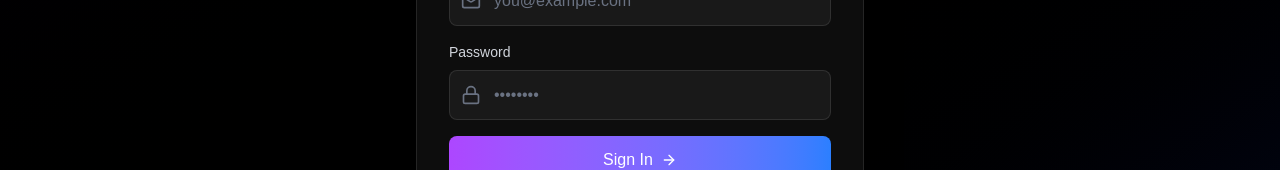
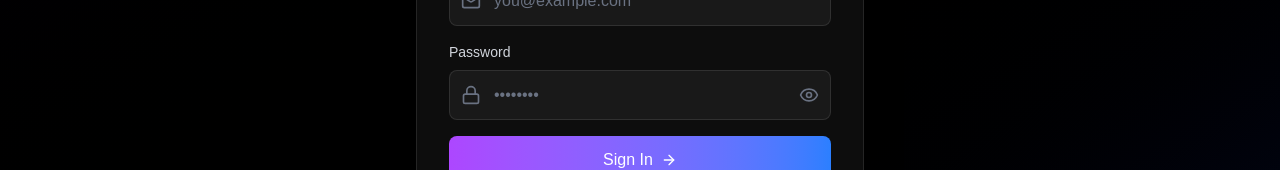
Before and after one commit to legamama/plume-ai, a Next.js app: page /login in a window 1280 px wide. Shown: the part 435-605 px from the top of the page. Built offline with nearby package versions, Linux system fonts and the light colour scheme; no server answers.

Commit message:
4:07PM 261125

```diff
--- a/src/app/dashboard/page.tsx
+++ b/src/app/dashboard/page.tsx
@@ -227,9 +227,9 @@ export default function Dashboard() {
 
     return (
         <ProtectedRoute>
-            <div className="flex h-[calc(100vh-4rem)] overflow-hidden bg-black">
+            <div className="flex flex-col lg:flex-row h-[calc(100vh-4rem)] overflow-hidden bg-black">
                 {/* Left Sidebar - Configuration */}
-                <div className="w-[400px] flex-shrink-0 border-r border-white/10 bg-black/50 backdrop-blur-xl flex flex-col h-full">
+                <div className="w-full lg:w-[400px] flex-shrink-0 border-b lg:border-b-0 lg:border-r border-white/10 bg-black/50 backdrop-blur-xl flex flex-col h-1/2 lg:h-full">
                     <div className="flex-1 overflow-y-auto p-6 space-y-8 no-scrollbar">
 
                         {/* Saved Profiles */}
@@ -386,7 +386,7 @@ export default function Dashboard() {
                 </div>
 
                 {/* Right Area - Canvas/Results */}
-                <div className="flex-1 bg-[radial-gradient(ellipse_at_top,_var(--tw-gradient-stops))] from-gray-900 via-black to-black relative overflow-hidden flex flex-col">
+                <div className="flex-1 bg-[radial-gradient(ellipse_at_top,_var(--tw-gradient-stops))] from-gray-900 via-black to-black relative overflow-hidden flex flex-col h-1/2 lg:h-full">
                     {isGenerating ? (
                         <div className="flex-1 flex flex-col items-center justify-center text-center p-8">
                             <div className="relative size-32 mb-6">
--- a/src/app/login/page.tsx
+++ b/src/app/login/page.tsx
@@ -2,13 +2,14 @@
 
 import { useState } from 'react'
 import { useAuth } from '@/lib/auth-context'
-import { Sparkles, Mail, Lock, ArrowRight } from 'lucide-react'
+import { Sparkles, Mail, Lock, ArrowRight, Eye, EyeOff } from 'lucide-react'
 import Link from 'next/link'
 
 export default function LoginPage() {
     const [isSignUp, setIsSignUp] = useState(false)
     const [email, setEmail] = useState('')
     const [password, setPassword] = useState('')
+    const [showPassword, setShowPassword] = useState(false)
     const [loading, setLoading] = useState(false)
     const [error, setError] = useState('')
     const { signIn, signUp } = useAuth()
@@ -86,14 +87,25 @@ export default function LoginPage() {
                             <div className="relative">
                                 <Lock className="absolute left-3 top-1/2 -translate-y-1/2 size-5 text-gray-500" />
                                 <input
-                                    type="password"
+                                    type={showPassword ? 'text' : 'password'}
                                     value={password}
                                     onChange={(e) => setPassword(e.target.value)}
                                     required
                                     minLength={6}
-                                    className="w-full pl-11 pr-4 py-3 bg-white/5 border border-white/10 rounded-lg text-white placeholder-gray-500 focus:outline-none focus:ring-2 focus:ring-purple-500 focus:border-transparent transition-all"
+                                    className="w-full pl-11 pr-10 py-3 bg-white/5 border border-white/10 rounded-lg text-white placeholder-gray-500 focus:outline-none focus:ring-2 focus:ring-purple-500 focus:border-transparent transition-all"
                                     placeholder="••••••••"
                                 />
+                                <button
+                                    type="button"
+                                    onClick={() => setShowPassword(!showPassword)}
+                                    className="absolute right-3 top-1/2 -translate-y-1/2 text-gray-500 hover:text-gray-300 transition-colors"
+                                >
+                                    {showPassword ? (
+                                        <EyeOff className="size-5" />
+                                    ) : (
+                                        <Eye className="size-5" />
+                                    )}
+                                </button>
                             </div>
                             {isSignUp && (
                                 <p className="text-xs text-gray-500 mt-1">
```
Also changed, not shown: 1 other file (tests, documents, lock files or other folders).
